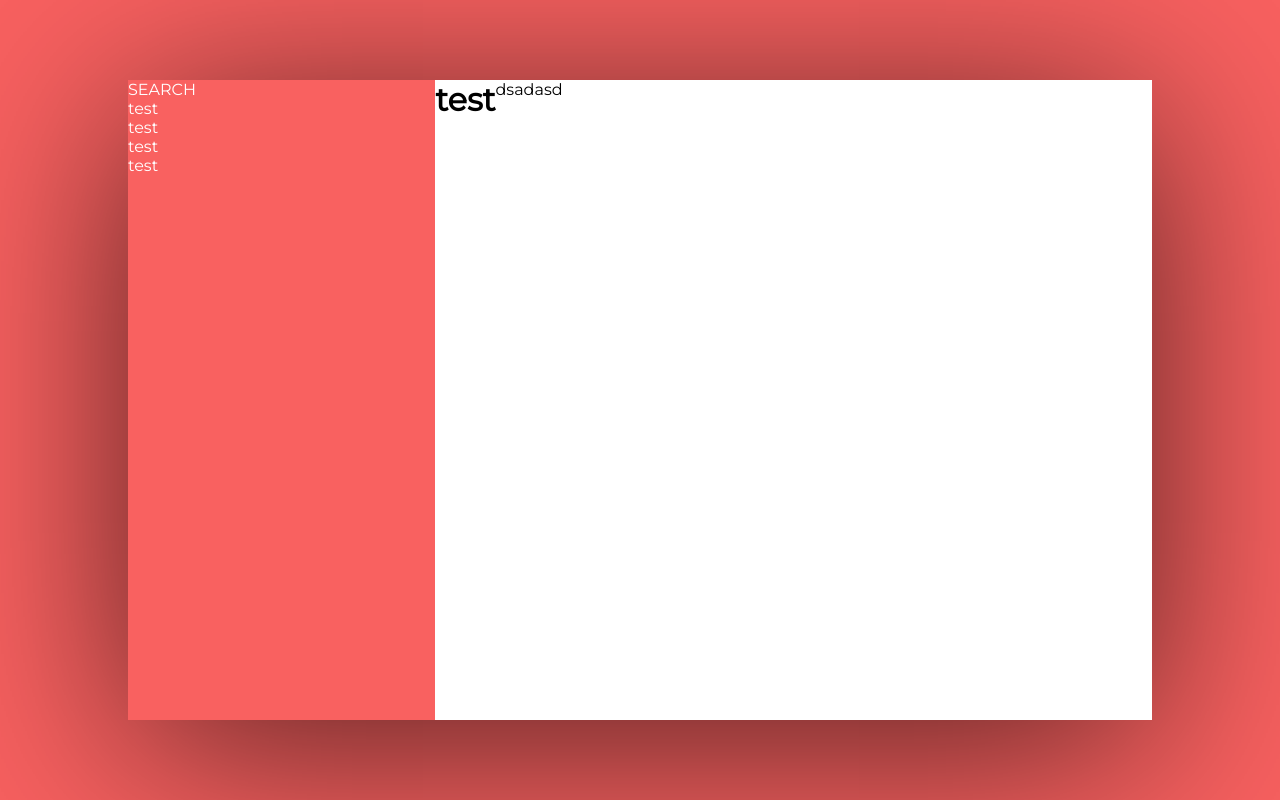
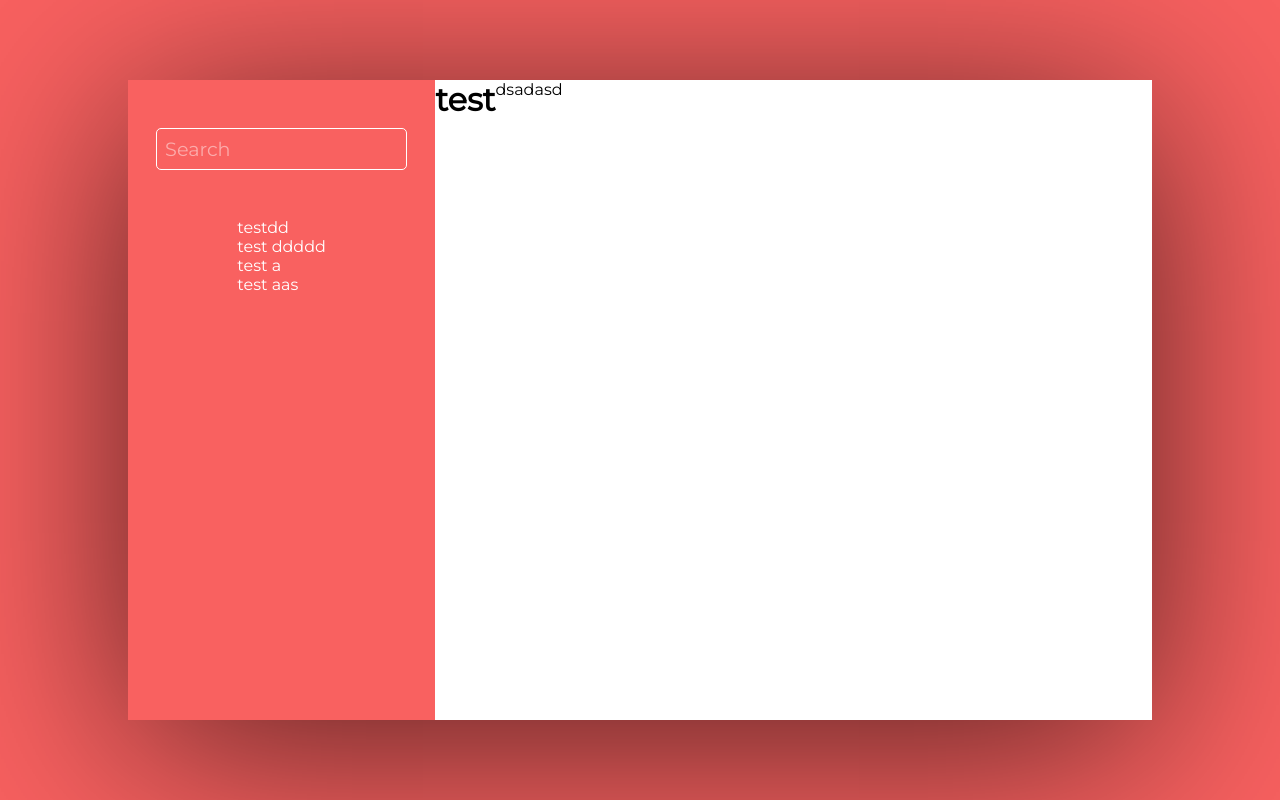
Before and after one commit to Mertinn/react-cocktail-app, a React (Create React App) app: page / in a window 1280 px wide. Built offline with nearby package versions, Linux system fonts and the light colour scheme.

Commit message:
Added input component and styling to it

```diff
--- /dev/null
+++ b/src/Components/InputField/Input.styles.css
@@ -0,0 +1,14 @@
+input {
+  background: #f96160;
+  border: 1px solid #ffffff;
+  border-radius: 5px;
+  color: white;
+  outline: none;
+  padding: 0.5rem;
+  font-size: 1.2rem;
+}
+input::placeholder {
+  color: rgba(255, 255, 255, 0.47);
+}
+
+/*# sourceMappingURL=Input.styles.css.map */
--- /dev/null
+++ b/src/Components/InputField/Input.styles.scss
@@ -0,0 +1,13 @@
+@use "../Variables.scss" as v;
+input {
+  background: v.$primary-color;
+  border: 1px solid #ffffff;
+  border-radius: 5px;
+  color: white;
+  outline: none;
+  padding: 0.5rem;
+  font-size: 1.2rem;
+  &::placeholder {
+    color: rgba(255, 255, 255, 0.47);
+  }
+}
--- /dev/null
+++ b/src/Components/InputField/Input.tsx
@@ -0,0 +1,12 @@
+import React from "react";
+import "./Input.styles.css";
+
+interface IProps {
+  placeholder?: string;
+}
+
+const Input: React.FC<IProps> = ({ placeholder }) => {
+  return <input type={"text"} placeholder={placeholder} />;
+};
+
+export default Input;
--- a/src/Components/Sidebar/Sidebar.styles.css
+++ b/src/Components/Sidebar/Sidebar.styles.css
@@ -3,6 +3,14 @@
   color: white;
   height: 100%;
   width: 30%;
+  text-align: center;
+}
+.sidebar__list {
+  display: inline-block;
+  text-align: left;
+}
+.sidebar__header {
+  margin: 3rem 0;
 }
 
 /*# sourceMappingURL=Sidebar.styles.css.map */
--- a/src/Components/Sidebar/Sidebar.styles.scss
+++ b/src/Components/Sidebar/Sidebar.styles.scss
@@ -5,4 +5,14 @@
   color: white;
   height: 100%;
   width: 30%;
+  text-align: center;
+
+  &__list {
+    display: inline-block;
+    text-align: left;
+  }
+
+  &__header {
+    margin: 3rem 0;
+  }
 }
--- a/src/Components/Sidebar/Sidebar.tsx
+++ b/src/Components/Sidebar/Sidebar.tsx
@@ -1,15 +1,19 @@
 import React from "react";
 import "./Sidebar.styles.css";
+import Input from "../InputField/Input";
 
 const Sidebar = () => {
   return (
     <div className={"sidebar"}>
-      <div className="sidebar__header">SEARCH</div>
+      <div className="sidebar__header">
+        <Input placeholder={"Search"} />
+      </div>
+
       <ul className={"sidebar__list"}>
-        <li className={"sidebar__item"}>test</li>
-        <li className={"sidebar__item"}>test</li>
-        <li className={"sidebar__item"}>test</li>
-        <li className={"sidebar__item"}>test</li>
+        <li className={"sidebar__item"}>testdd</li>
+        <li className={"sidebar__item"}>test ddddd</li>
+        <li className={"sidebar__item"}>test a</li>
+        <li className={"sidebar__item"}>test aas</li>
       </ul>
     </div>
   );
```
Also changed, not shown: 2 other files (tests, documents, lock files or other folders).
